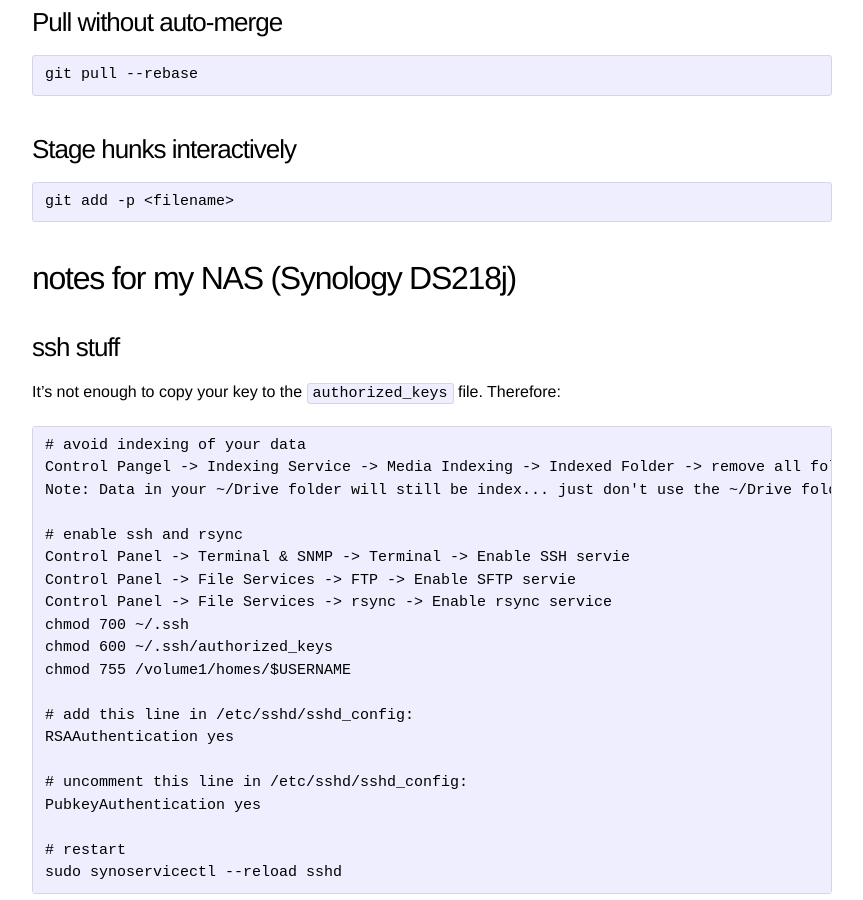
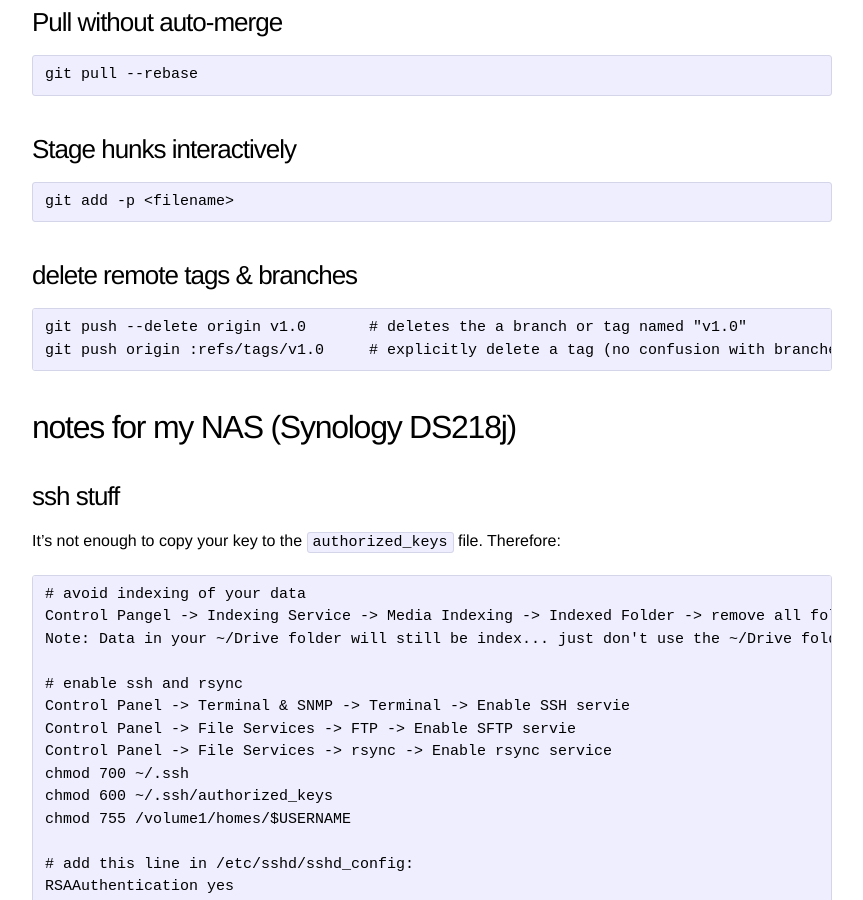
Before and after one commit to jewirth/jewirth.github.io, a Jekyll site: the page built from syntax.md, in a window 1280 px wide and 900 px high, scrolled down 13400 px. Shown: the whole window, without its empty margins (208-1071 px from the left). Built offline with Jekyll 4.4.1, drawn with Linux system fonts in a browser that asks for light colours.

Commit message:
Update syntax.md

```diff
--- a/syntax.md
+++ b/syntax.md
@@ -575,6 +575,10 @@ All squash examples below will squash the last 5 commits
 ## Stage hunks interactively
     git add -p <filename>
 
+## delete remote tags & branches
+    git push --delete origin v1.0       # deletes the a branch or tag named "v1.0"
+    git push origin :refs/tags/v1.0     # explicitly delete a tag (no confusion with branches)
+
 
 <a name="5"></a>
 
```
